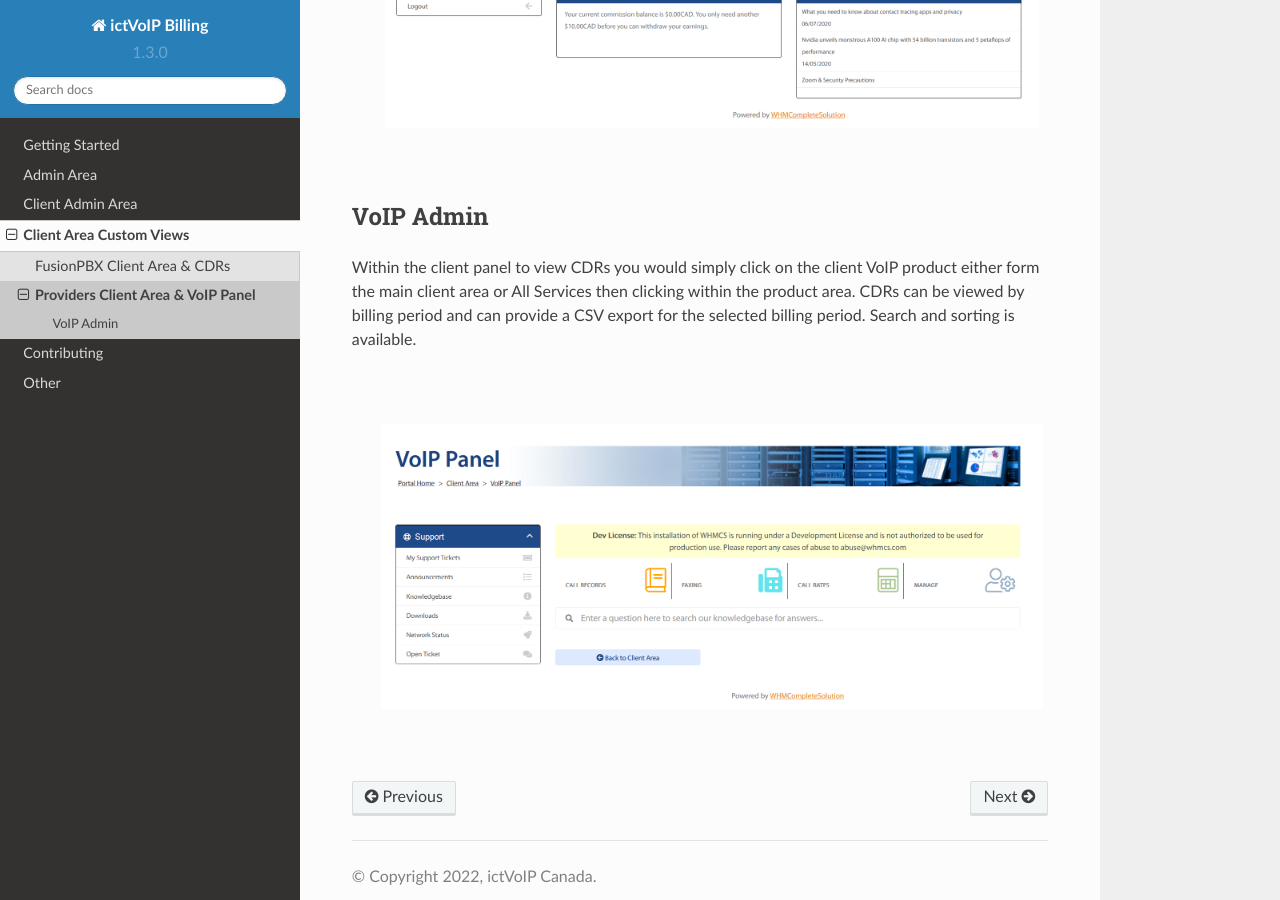
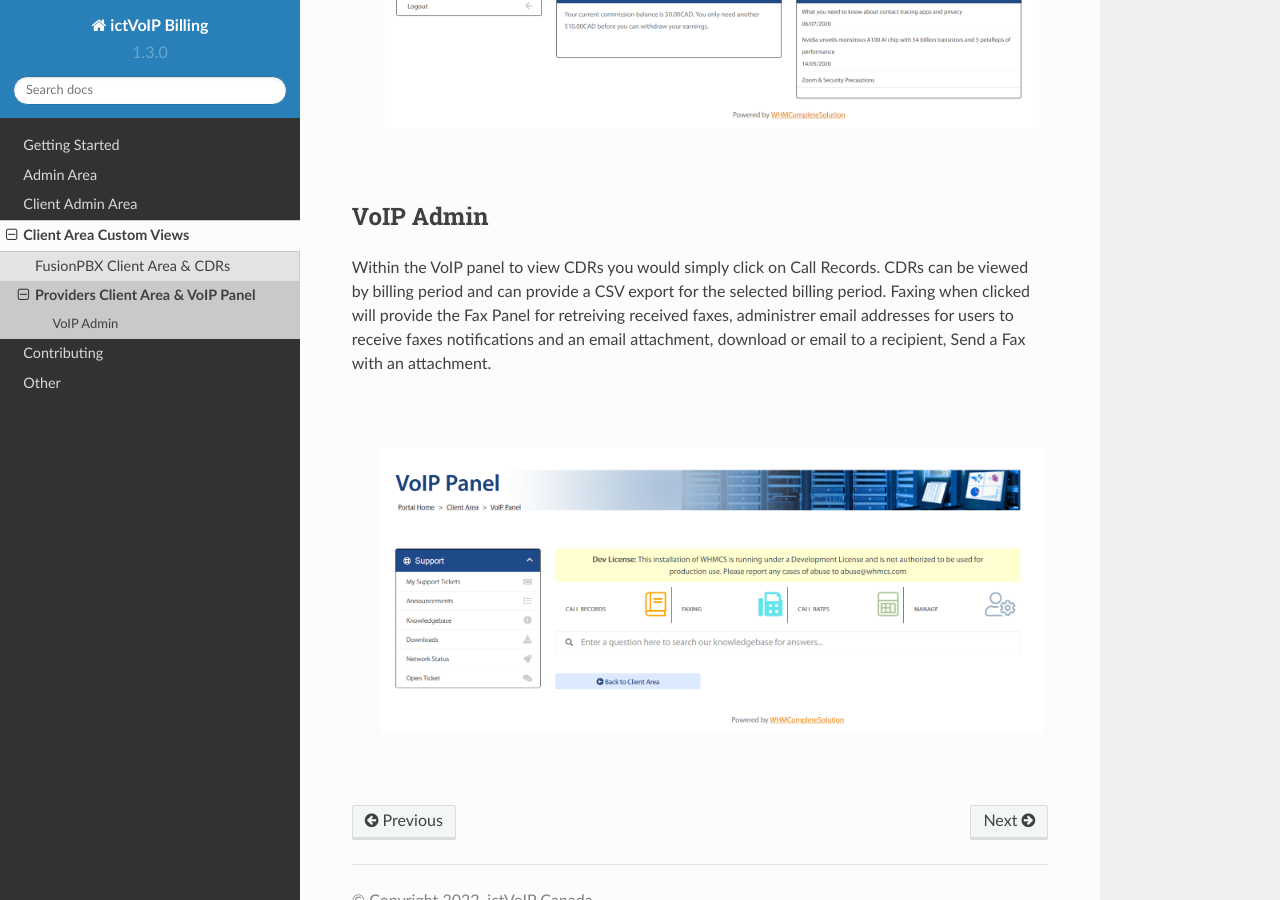
Before and after one commit to ictvoip/ictvoip-docs, a Sphinx documentation site: the page built from docs/source/clientarea/clientareaproviders.rst, in a window 1280 px wide and 900 px high, scrolled down 674 px. Built offline with Sphinx 7.4.7 and the Read the Docs theme 2.0.0, drawn with Linux system fonts in a browser that asks for light colours; pages that are not in the unit, such as notebooks, are missing from menus.

Commit message:
Update clientareaproviders.rst

```diff
--- a/docs/source/clientarea/clientareaproviders.rst
+++ b/docs/source/clientarea/clientareaproviders.rst
@@ -17,7 +17,7 @@ Use of the Providers Server module allows for VoIP Panel views for view CDRs and
 VoIP Admin
 *********************
 
-Within the client panel to view CDRs you would simply click on the client VoIP product either form the main client area or All Services then clicking within the product area. CDRs can be viewed by billing period and can provide a CSV export for the selected billing period.  Search and sorting is available.
+Within the VoIP panel to view CDRs you would simply click on Call Records. CDRs can be viewed by billing period and can provide a CSV export for the selected billing period. Faxing when clicked will provide the Fax Panel for retreiving received faxes, administrer email addresses for users to receive faxes notifications and an email attachment, download or email to a recipient, Send a Fax with an attachment.
 
 |
 
```
